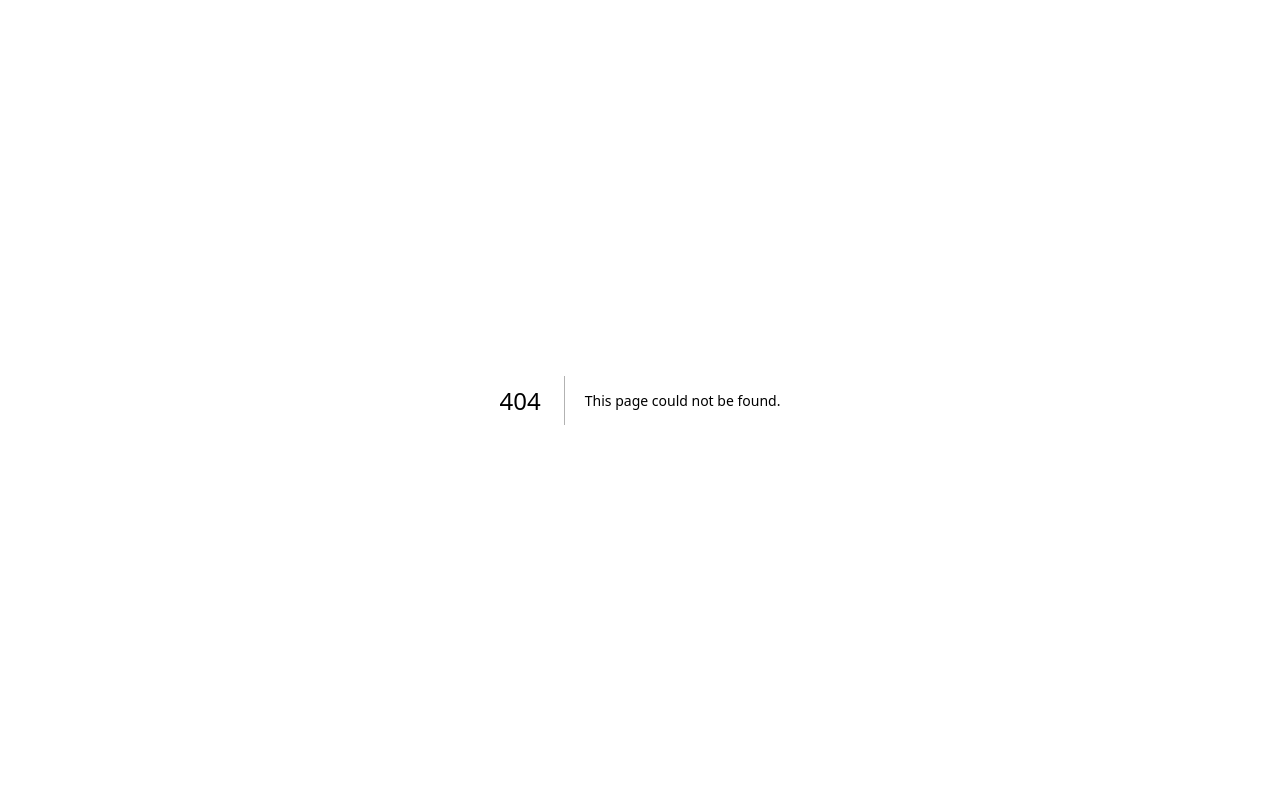
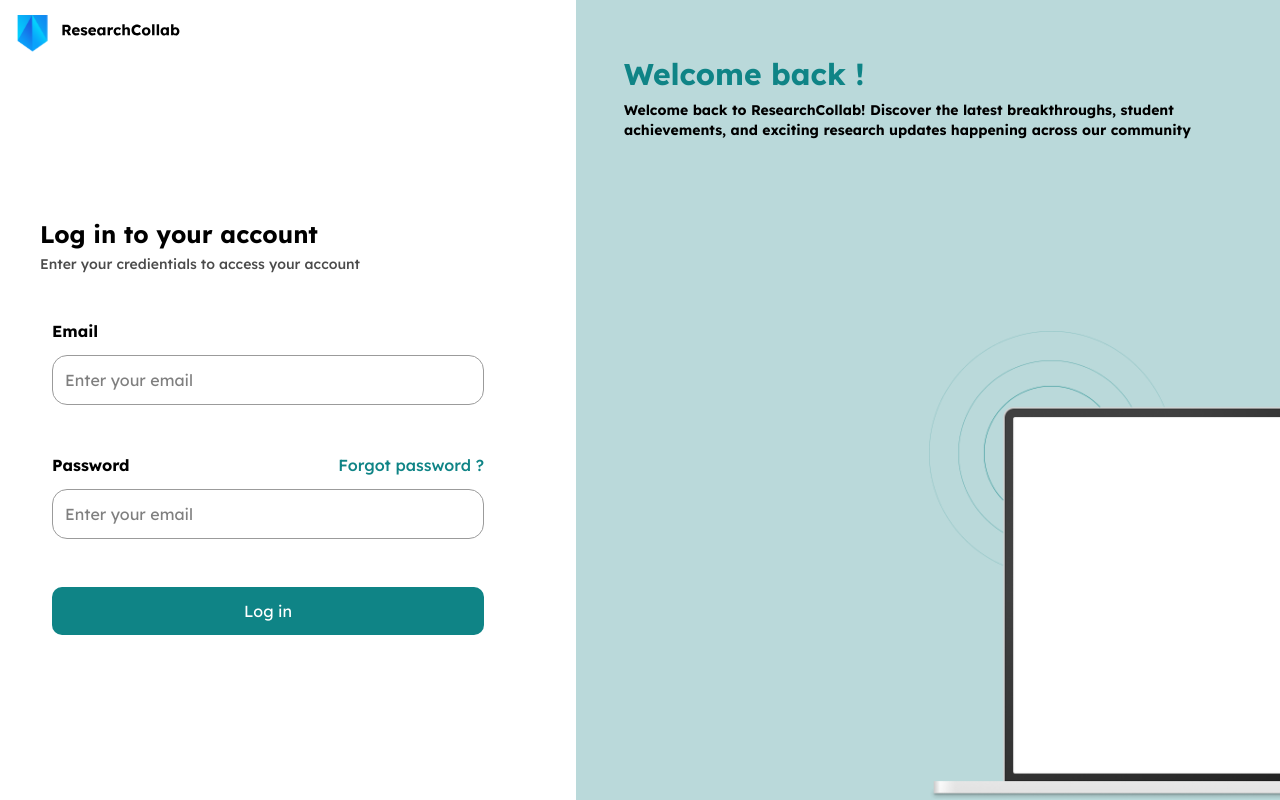
Before and after one commit to mohamedfrix/group_project_front, a Next.js app: page /login in a window 1280 px wide. Before the commit this address had no page. Built offline with nearby package versions, Linux system fonts and the light colour scheme.

Commit message:
log in page

```diff
--- /dev/null
+++ b/src/app/(auth)/login/components/login.tsx
@@ -0,0 +1,49 @@
+"use client";
+
+import { useRef } from "react";
+
+export default function LoginForm() {
+  const emailRef = useRef(null);
+  const passwordRef = useRef(null);
+
+  return (
+    <div className="flex flex-col gap-8 h-full w-full justify-center pr-20 pl-10">
+      <div className="flex flex-col gap-1">
+        <div className="text-2xl font-lexend font-bold">
+          Log in to your account
+        </div>
+        <div className="text-[14px] font-lexend font-medium opacity-70">
+          Enter your credientials to access your account
+        </div>
+      </div>
+      <div className="flex flex-col gap-12 p-3">
+        <div className=" flex flex-col gap-3 ">
+          <div className="font-lexend text-1xl font-bold">Email</div>
+          <input
+            type="text"
+            ref={emailRef}
+            className="border-1 border-[#9B9B9B] rounded-[15px] p-3 font-lexend focus:border-primary focus:outline-none"
+            placeholder="Enter your email"
+          />
+        </div>
+        <div className="flex flex-col gap-3 ">
+          <div className="flex flex-row justify-between">
+            <div className="font-lexend text-1xl font-bold">Password</div>
+            <div className="font-lexend text-1xl font-medium text-primary">
+              Forgot password ?
+            </div>
+          </div>
+          <input
+            type="password"
+            ref={passwordRef}
+            className="border-1 border-[#9B9B9B] rounded-[15px] p-3 font-lexend focus:border-primary focus:outline-none "
+            placeholder="Enter your email"
+          />
+        </div>
+        <div className="bg-primary p-3 font-lexend text-white rounded-[10px] flex justify-center items-center cursor-pointer">
+          Log in
+        </div>
+      </div>
+    </div>
+  );
+}
--- /dev/null
+++ b/src/app/(auth)/login/layout.tsx
@@ -0,0 +1,7 @@
+export default function LoginLayout({
+  children,
+}: {
+  children: React.ReactNode;
+}) {
+  return <>{children}</>;
+}
--- /dev/null
+++ b/src/app/(auth)/login/page.tsx
@@ -0,0 +1,35 @@
+import LoginForm from "./components/login";
+import Image from "next/image";
+import logo from "@/assets/logo_horizonal.svg";
+import background from "@/assets/pc.png";
+
+export default function Login() {
+  return (
+    <>
+      <div className="flex flex-row h-screen w-full">
+        <div className="flex flex-col grow shrink basis-[45%] justify-end items-start">
+          <Image src={logo} alt="any" className="w-48 p-3" />
+          <LoginForm />
+        </div>
+        <div className="bg-primary-light grow-0 shrink basis-[55%] relative overflow-hidden">
+          <div className="flex flex-col gap-2 mt-14 ml-12">
+            <div className="text-3xl font-lexend text-primary font-bold">
+              Welcome back !
+            </div>
+            <div className="text-sm font-lexend font-bold ">
+              Welcome back to ResearchCollab! Discover the latest breakthroughs,
+              student <br />
+              achievements, and exciting research updates happening across our
+              community
+            </div>
+          </div>
+          <Image
+            src={background}
+            alt="any"
+            className="object-cover absolute right-[-50%] bottom-[0%]"
+          />
+        </div>
+      </div>
+    </>
+  );
+}
--- /dev/null
+++ b/src/app/(auth)/signin/page.tsx
@@ -0,0 +1,7 @@
+export default function Signin() {
+  return (
+    <>
+      <h1>Signin</h1>
+    </>
+  );
+}
```
Also changed, not shown: src/app/page.tsx (line endings or trailing spaces), src/assets/logo_horizonal.svg (added), src/assets/pc.png (added).
